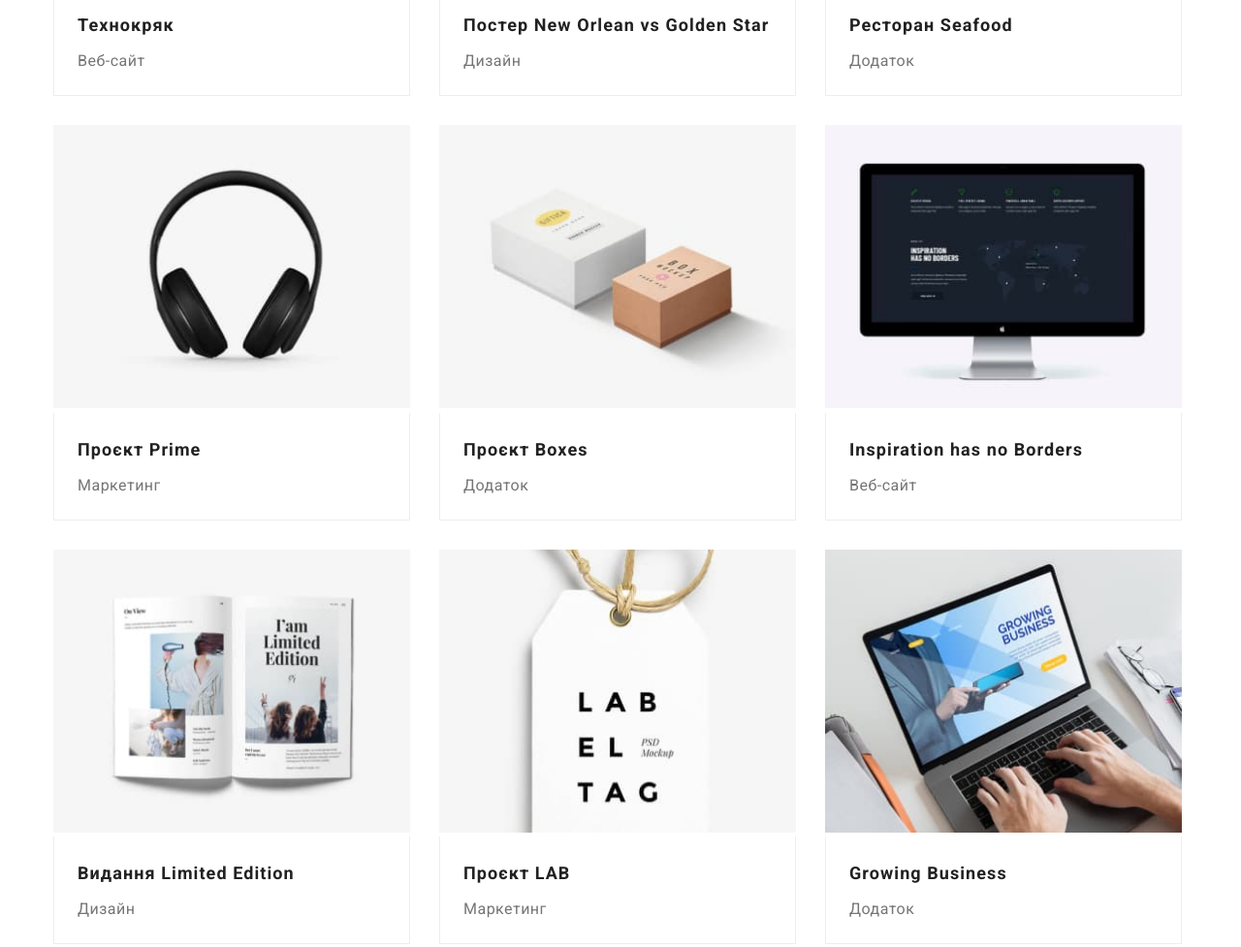
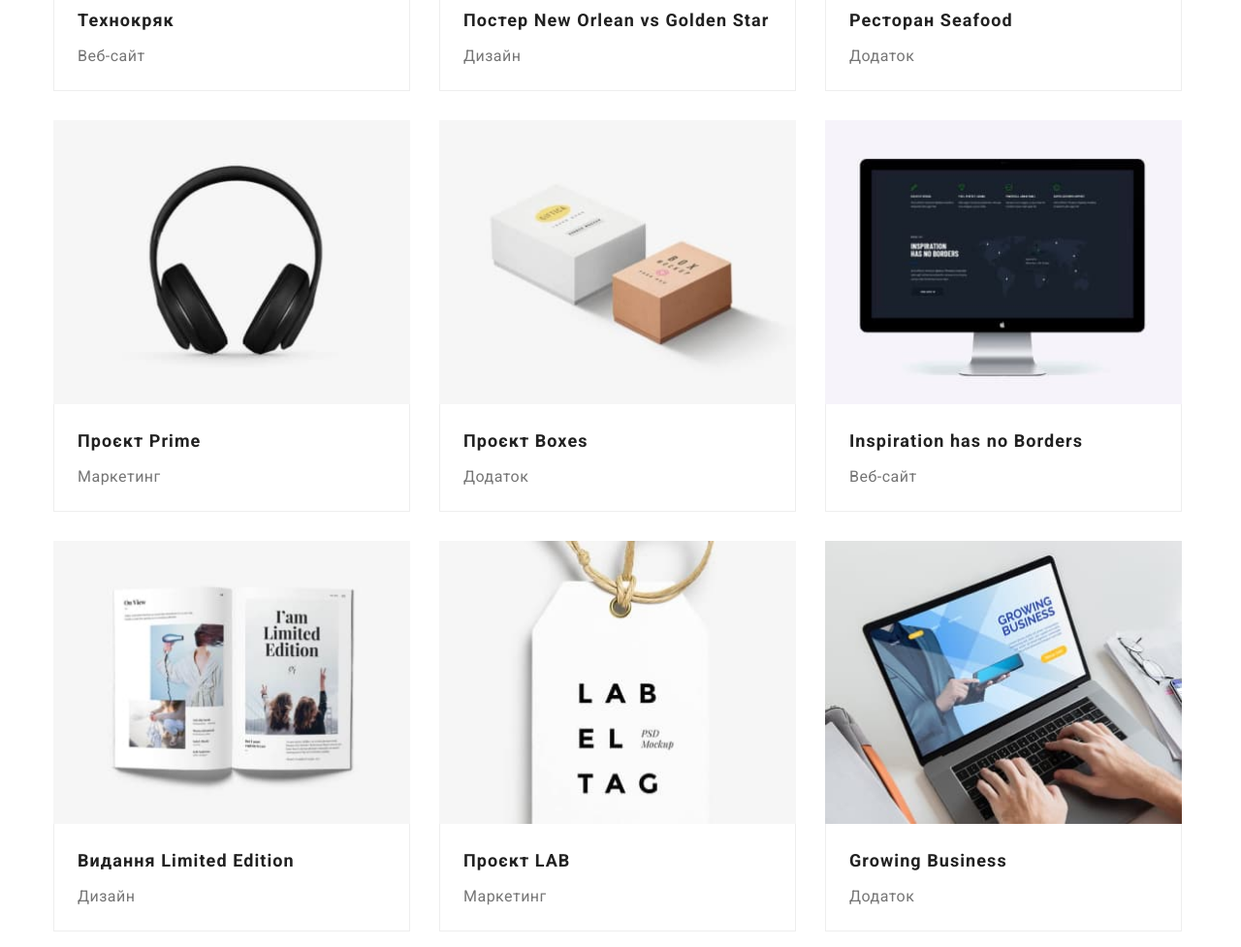
Before and after one commit to Dimash86/goit-markup-hw-03, a plain HTML site: page portfolio.html in a window 1280 px wide. Shown: the part 576-1553 px from the top of the page at 97% size. Drawn offline with nearby package versions, Linux system fonts and the light colour scheme.

Commit message:
HW final edition

```diff
--- a/CSS/styles.css
+++ b/CSS/styles.css
@@ -26,7 +26,7 @@ ul, ol {
     list-style: none;
 }
 
-.img {
+img {
     display: block;
     max-width: 100%;
     height: auto;
--- a/portfolio.html
+++ b/portfolio.html
@@ -56,8 +56,8 @@
     <!-- Hero -->
     <main>
       <!-- Section buttons -->
-      <section class="container">
-        <div class="portfolio-container">
+      <section class="portfolio-container">
+        <div class="container">
           <ul class="list buttons-list">
             <li>
               <button class="button-all portfolio-button button" type="button">
```
